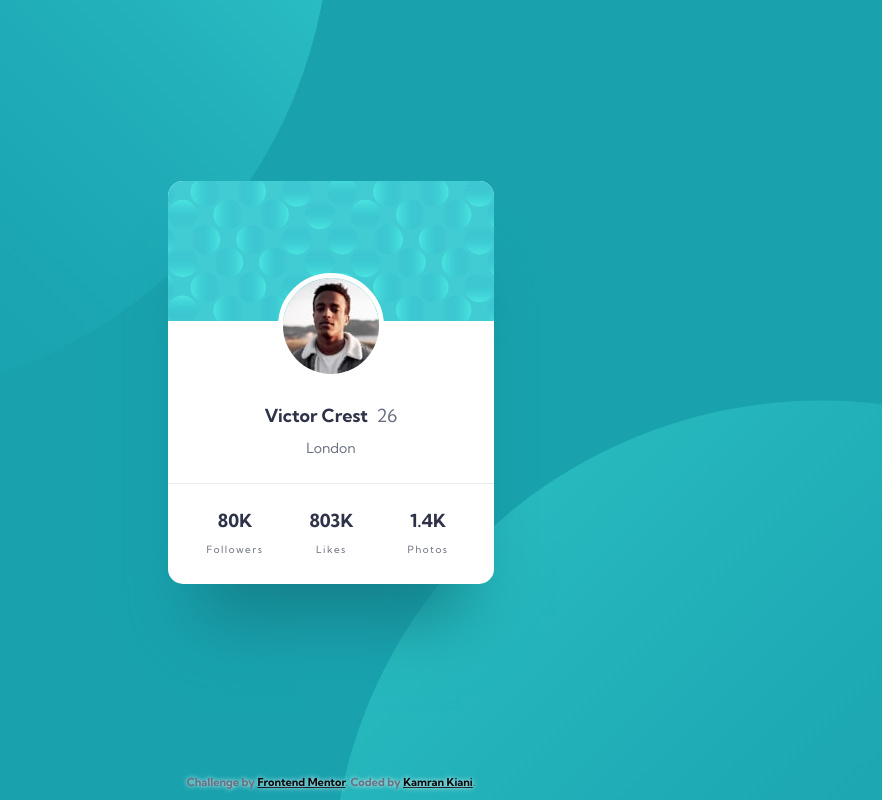
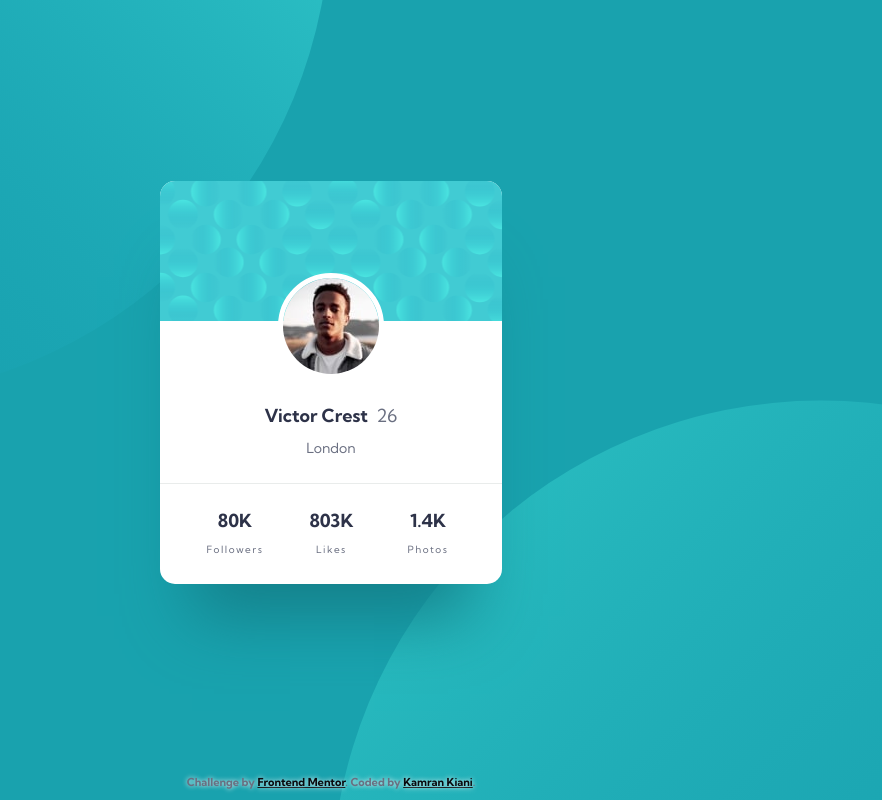
Before and after one commit to kaamiik/fm-Profile-Card-Component, a plain HTML site: page index.html in a window 1280 px wide. Shown: the whole page, without its empty margins (309-1191 px from the left). Drawn offline with Linux system fonts and the light colour scheme.

```diff
--- a/css/style.css
+++ b/css/style.css
@@ -106,7 +106,7 @@ main {
 }
 
 .card {
-  max-width: calc(326 / 16 * 1rem);
+  max-width: calc(360 / 16 * 1rem);
   background-color: #fff;
   display: flex;
   flex-direction: column;
@@ -176,14 +176,21 @@ hr {
 
 .card__socialstats--items {
   display: flex;
-  padding: 0 54px 24px 47px;
+  flex-wrap: wrap;
+  justify-content: space-around;
+  margin-bottom: 24px;
 }
 
 .item--first {
   margin-right: 46px;
+  margin-left: 47px;
 }
 
 .item--second {
+  margin-right: 54px;
+}
+
+.item--third {
   margin-right: 54px;
 }
 
```
Also changed, not shown: images/screenshot.png (added), 2 other files.
